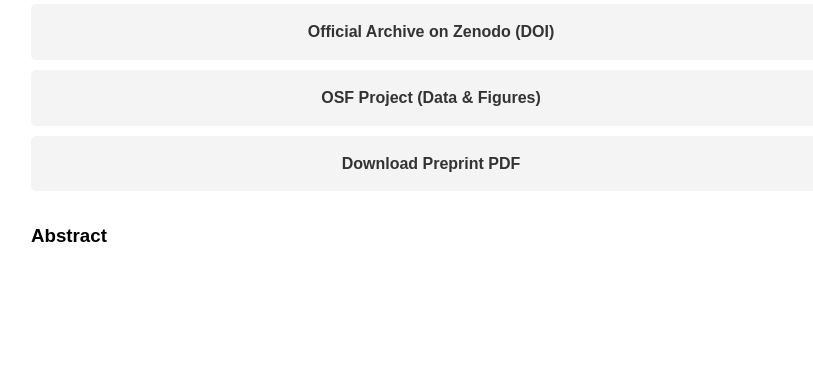
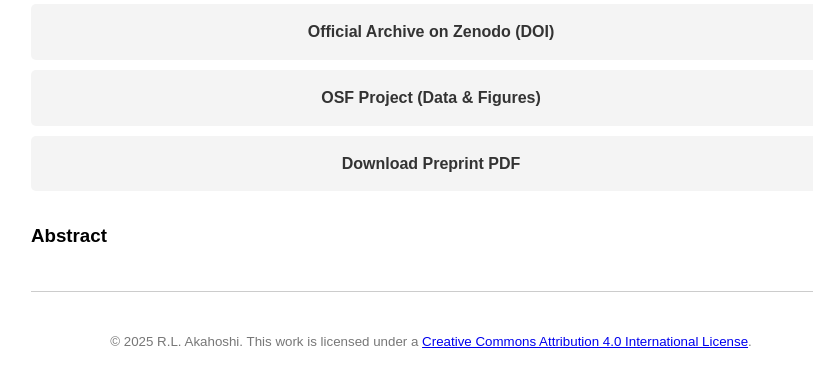
Before and after one commit to RyukuLogos/A-Geometric-Origin-of-the-Elementary-Particle-Mass-Spectrum, a plain HTML site: page index.html in a window 1280 px wide. Shown: the part 208-592 px from the top of the page, without its empty margins (209-1022 px from the left). Drawn offline with Linux system fonts and the light colour scheme.

Commit message:
Update index.html

```diff
--- a/index.html
+++ b/index.html
@@ -10,6 +10,7 @@
         .links a { display: block; background-color: #f4f4f4; margin: 10px 0; padding: 15px; text-decoration: none; color: #333; border-radius: 5px; text-align: center; font-weight: bold; }
         .links a:hover { background-color: #ddd; }
         .description { margin-top: 30px; }
+        footer { border-top: 1px solid #ccc; margin-top: 40px; padding-top: 20px; text-align: center; color: #777; }
     </style>
 </head>
 <body>
@@ -20,7 +21,7 @@
     <div class="links">
         <a href="[https://zenodo.org/records/16913761]">Official Archive on Zenodo (DOI)</a>
         <a href="[https://osf.io/qk5t4/]">OSF Project (Data & Figures)</a>
-        <a href="[Akahoshi_RAT_Preprint_2025.pdf]">Download Preprint PDF</a>
+        <a href="./paper/Akahoshi_RAT_Preprint_2025.pdf">Download Preprint PDF</a>
     </div>
 
     <div class="description">
@@ -29,5 +30,9 @@
             </p>
     </div>
 
+    <footer>
+        <p><small>&copy; 2025 R.L. Akahoshi. This work is licensed under a <a href="http://creativecommons.org/licenses/by/4.0/">Creative Commons Attribution 4.0 International License</a>.</small></p>
+    </footer>
+
 </body>
 </html>
```
